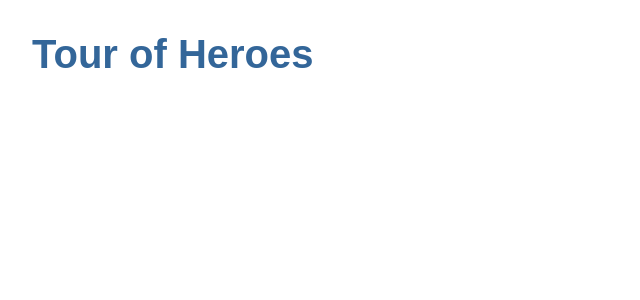
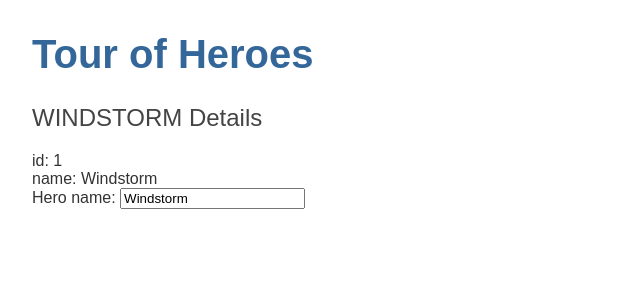
Before and after one commit to ClaraVilladiego/Tour_of_Heroes, an Angular app: page / in a window 1280 px wide. Shown: the top 300 px of the page, without its empty margins (0-640 px from the left). Built offline with nearby package versions, Linux system fonts and the light colour scheme.

Commit message:
1. The hero editor

```diff
--- a/src/app/app.component.html
+++ b/src/app/app.component.html
@@ -1 +1,2 @@
 <h1>{{title}}</h1>
+<app-heroes></app-heroes>
--- /dev/null
+++ b/src/app/hero.ts
@@ -0,0 +1,4 @@
+export interface Hero {
+    id: number;
+    name: string;
+  }
--- /dev/null
+++ b/src/app/heroes/heroes.component.html
@@ -0,0 +1,8 @@
+<h2>{{hero.name | uppercase}} Details</h2>
+<div><span>id: </span>{{hero.id}}</div>
+<div><span>name: </span>{{hero.name}}</div>
+
+<div>
+    <label for="name">Hero name: </label>
+    <input id="name" [(ngModel)]="hero.name" placeholder="name">
+  </div>
--- /dev/null
+++ b/src/app/heroes/heroes.component.ts
@@ -0,0 +1,14 @@
+import { Component } from '@angular/core';
+import { Hero } from '../hero';
+
+@Component({
+  selector: 'app-heroes',
+  templateUrl: './heroes.component.html',
+  styleUrls: ['./heroes.component.css']
+})
+export class HeroesComponent {
+  hero: Hero = {
+    id: 1,
+    name: 'Windstorm'
+  };
+}
```
Also changed, not shown: src/app/app.module.ts (+6 -2 lines), src/app/heroes/heroes.component.css (added), 1 other file (tests, documents, lock files or other folders).
